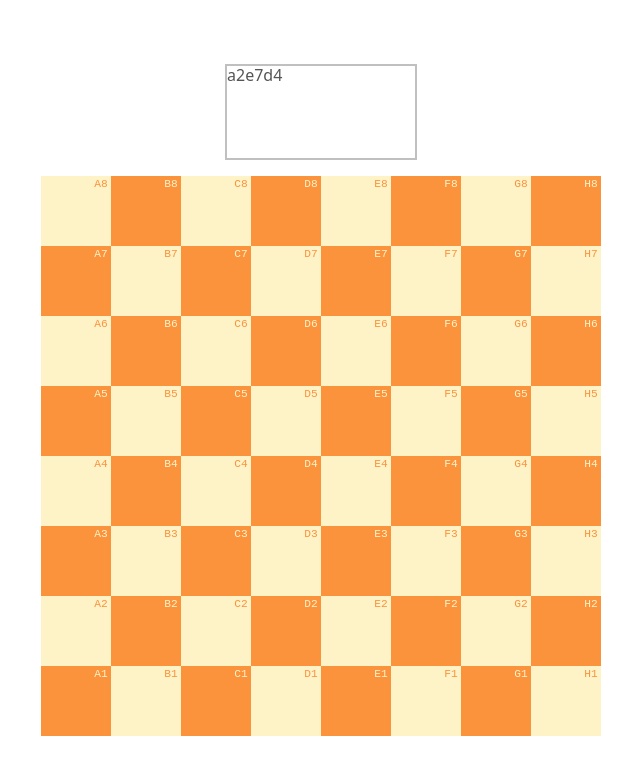
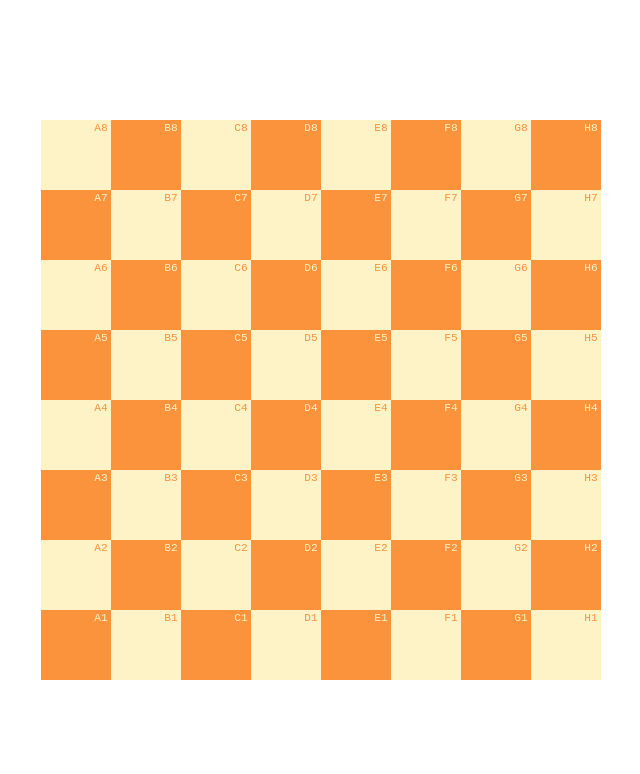
Before and after one commit to Uncannypotato69/Chess-Square-Memorization-Game-, a React (Vite) app: page /find-square-menu/find-square-arena in a window 1280 px wide. Shown: the top 774 px of the page, without its empty margins (319-959 px from the left). Built offline with nearby package versions, Linux system fonts and the light colour scheme.

Commit message:
deleted crap code

```diff
--- a/src/Components/Board/BoardRect.jsx
+++ b/src/Components/Board/BoardRect.jsx
@@ -1,18 +1,7 @@
 import React, { useContext, useState } from "react";
-import checkClick from "./checkClick";
 import { FindSquareContext } from "../Helpers/Contexts/FindSquareContext";
 
-const BoardRect = ({
-  squareDimension,
-  e,
-  i,
-  lightColor,
-  darkColor,
-  rectsRef,
-  targetSquare,
-}) => {
-  const { setActiveRect } = useContext(FindSquareContext);
-
+const BoardRect = ({ squareDimension, e, i, lightColor, darkColor }) => {
   return (
     <rect
       height={squareDimension}
@@ -22,10 +11,7 @@ const BoardRect = ({
       key={`rect-${e.squareName}-${i}`}
       fill={e.white ? lightColor : darkColor}
       data-name={e.squareName}
-      data-istarget={false}
-      ref={(e) => (rectsRef.current[i] = e)}
       className="rects"
-      onClick={(e) => checkClick(e.target, targetSquare, setActiveRect)}
     ></rect>
   );
 };
--- a/src/Components/Board/BoardTemplate.jsx
+++ b/src/Components/Board/BoardTemplate.jsx
@@ -2,10 +2,8 @@ import React, { useEffect, useState } from "react";
 
 import BoardRect from "./BoardRect";
 import BoardText from "./BoardText";
-import useRects from "./useRects";
 import { useContext } from "react";
 import { FindSquareContext } from "../Helpers/Contexts/FindSquareContext";
-import useSetTargetSquare from "./useSetTargetSquare";
 
 const BoardTemplate = ({
   squareDimension,
@@ -14,10 +12,6 @@ const BoardTemplate = ({
   darkColor,
   fontSize,
 }) => {
-  const { rects, spans, rectsRef, initialSquares, activeRect } =
-    useContext(FindSquareContext);
-  const { isTargetSquare } = useSetTargetSquare(activeRect, spans);
-
   // 8x8 Grid of rects and texts
   return (
     <svg length="auto" className="board" viewBox="0 0 400 400">
@@ -30,9 +24,6 @@ const BoardTemplate = ({
               darkColor={darkColor}
               e={e}
               i={i}
-              rectsRef={rectsRef}
-              targetSquare={isTargetSquare}
-              rects={rects}
             />
             <BoardText
               fontSize={fontSize}
--- a/src/Components/Board/checkClick.js
+++ /dev/null
@@ -1,11 +0,0 @@
-import { useContext } from "react";
-import { FindSquareContext } from "../Helpers/Contexts/FindSquareContext";
-
-// Checks whether the clicked square is the same as the targetSquare
-const checkClick = (rect, targetSquare, setActiveRect) => {
-  rect.dataset.name == targetSquare
-    ? setActiveRect(rect)
-    : console.log("Clicked the wrong square", targetSquare);
-};
-
-export default checkClick;
--- a/src/Components/Board/useSetTargetSquare.js
+++ /dev/null
@@ -1,20 +0,0 @@
-import { useState, useEffect } from 'react';
-
-// sets the first item from the initialSquares array as the targetSquare
-
-import React from 'react'
-
-const useSetTargetSquare = (activeRect, spans) => {
-
-  const [isTargetSquare, setisTargetSquare] = useState([]);
-
-  useEffect(() => {
-    spans.length > 0 && setisTargetSquare(() => spans[0].textContent);
-    console.log(activeRect)
-  }, [spans, activeRect]);
-
-  return {isTargetSquare}
-
-}
-
-export default useSetTargetSquare;
--- a/src/Components/Carousel/Carousel.jsx
+++ b/src/Components/Carousel/Carousel.jsx
@@ -1,5 +1,4 @@
 import React, { useContext, useEffect } from "react";
-import useInitialSquares from "./useInitialSquares";
 import CarouselTemplate from "./CarouselTemplate";
 import { FindSquareContext } from "../Helpers/Contexts/FindSquareContext";
 
--- a/src/Components/Carousel/CarouselTemplate.jsx
+++ b/src/Components/Carousel/CarouselTemplate.jsx
@@ -1,60 +1,11 @@
 import React, { useEffect, useRef, useState } from "react";
-import useInitialSquares from "./useInitialSquares";
-import { useSearchParams } from "react-router-dom";
-import useSpanRefs from "./useSpans";
 import { useContext } from "react";
 import { FindSquareContext } from "../Helpers/Contexts/FindSquareContext";
-import changeText from "./changeText";
-
-const addStyles = (arr) => {
-  let styles = [
-    {
-      color: "limegreen",
-      scale: 2,
-      right: "50%",
-      transition: "300ms all",
-    },
-    {
-      color: "yellow",
-      right: "0%",
-      scale: 1,
-      transition: "300ms all",
-    },
-    {
-      color: "pink",
-      scale: 0,
-      right: "-25%",
-      transition: "none",
-    },
-  ];
-
-  arr.map((e, i) => {
-    Object.assign(e.style, styles[i]);
-  });
-};
 
 const CarouselTemplate = () => {
-  const {
-    spans,
-    spansRef,
-    setSpans,
-    initialSquares,
-    activeRect,
-    squareNames,
-    hasRendered,
-    setHasRendered,
-    setInitialSquares,
-    randomSquare,
-  } = useContext(FindSquareContext);
-
-  useEffect(() => {
-    changeText(squareNames, initialSquares, setInitialSquares, spans, setSpans);
-  }, [activeRect]);
-
   return (
     <div className={`carousel`}>
-      {!hasRendered &&
-        initialSquares.map((e, i) => {
+      {initialSquares.map((e, i) => {
         return (
           <span
             className={`carousel__span`}
@@ -70,3 +21,30 @@ const CarouselTemplate = () => {
 };
 
 export default CarouselTemplate;
+
+// const addStyles = (arr) => {
+//   let styles = [
+//     {
+//       color: "limegreen",
+//       scale: 2,
+//       right: "50%",
+//       transition: "300ms all",
+//     },
+//     {
+//       color: "yellow",
+//       right: "0%",
+//       scale: 1,
+//       transition: "300ms all",
+//     },
+//     {
+//       color: "pink",
+//       scale: 0,
+//       right: "-25%",
+//       transition: "none",
+//     },
+//   ];
+
+//   arr.map((e, i) => {
+//     Object.assign(e.style, styles[i]);
+//   });
+// };
--- a/src/Components/Carousel/changeText.js
+++ /dev/null
@@ -1,26 +0,0 @@
-import React from 'react'
-import { pickRandomItem } from '../Utlis/random'
-
-const changeText = (squareNames, initialSquares, setInitialSquares, spans, setSpans) => {
-
-    if (initialSquares.length > 0){
-        // const shiftedSquare = initialSquares.shift()
-        // const randomSquare = pickRandomItem(squareNames)
-        // initialSquares.push(randomSquare)
-        // const updatedSquares = initialSquares;
-        // setInitialSquares(updatedSquares)
-        // console.log(updatedSquares)
-        // spans[0].textContent = pickRandomItem(squareNames)
-        const shiftedSpan = spans.shift()
-        const randomSquare = pickRandomItem(squareNames)
-        shiftedSpan.textContent = pickRandomItem(squareNames)
-        spans.push(shiftedSpan)
-        const updatedSpans = spans;
-        setSpans(updatedSpans)
-        console.log(updatedSpans)
-    }
-
-
-}
-
-export default changeText
--- a/src/Components/Carousel/useInitialSquares.jsx
+++ /dev/null
@@ -1,24 +0,0 @@
-import React, { useState, useEffect } from "react";
-import { pickRandomItem } from "../Utlis/random";
-import changeText from "./changeText";
-import { useContext } from "react";
-import { FindSquareContext } from "../Helpers/Contexts/FindSquareContext";
-
-const useInitialSquares = (squareNames) => {
-  const [initialSquares, setInitialSquares] = useState([]);
-
-  useEffect(() => {
-    const initialSquares = Array.from({ length: 3 }, () =>
-      pickRandomItem(squareNames)
-    );
-    setInitialSquares(initialSquares);
-  }, []);
-
-  useEffect(() => {
-    console.log(initialSquares);
-  }, [initialSquares]);
-
-  return { initialSquares, setInitialSquares };
-};
-
-export default useInitialSquares;
--- a/src/Components/Carousel/useRandomSquare.jsx
+++ /dev/null
@@ -1,18 +0,0 @@
-import React, { useEffect, useState } from "react";
-import { pickRandomItem } from "../Utlis/random";
-import { squares } from "../Helpers/squarenames";
-import { useContext } from "react";
-import { FindSquareContext } from "../Helpers/Contexts/FindSquareContext";
-
-const useRandomSquare = () => {
-  const [randomSquare, setRandomSquare] = useState();
-  const { initialSquares } = useContext(FindSquareContext);
-
-  useEffect(() => {
-    setRandomSquare(pickRandomItem(squares).squareName);
-  });
-
-  return { randomSquare, setRandomSquare };
-};
-
-export default useRandomSquare;
--- a/src/Components/Carousel/useSpans.jsx
+++ /dev/null
@@ -1,16 +0,0 @@
-import React from "react";
-import { useState, useEffect, useRef } from "react";
-
-const useSpanRefs = (initialSquares) => {
-  const [spans, setSpans] = useState([]);
-
-  const spansRef = useRef([]);
-
-  useEffect(() => {
-    setSpans(spansRef.current);
-  }, [initialSquares]);
-
-  return { spans, spansRef, setSpans };
-};
-
-export default useSpanRefs;
--- a/src/Pages/FindSquare/FindSquareArena.jsx
+++ b/src/Pages/FindSquare/FindSquareArena.jsx
@@ -4,43 +4,24 @@ import Board from "../../Components/Board/Board";
 import Carousel from "../../Components/Carousel/Carousel";
 import { FindSquareContext } from "../../Components/Helpers/Contexts/FindSquareContext";
 
-import useRects from "../../Components/Board/useRects";
-import useSpanRefs from "../../Components/Carousel/useSpans";
-import useInitialSquares from "../../Components/Carousel/useInitialSquares";
 import { squares } from "../../Components/Helpers/squarenames";
-import useRandomSquare from "../../Components/Carousel/useRandomSquare";
 
 const FindSquareArena = () => {
   const squareNames = squares.map((e) => e.squareName);
-  const { initialSquares, setInitialSquares } = useInitialSquares(squareNames);
-  // const { randomSquare, setRandomSquare } = useRandomSquare(squareNames);
-  const { rects, rectsRef } = useRects();
-  const { spans, spansRef, setSpans } = useSpanRefs(initialSquares);
-  const [activeRect, setActiveRect] = useState([]);
+  // const { initialSquares, setInitialSquares } = useInitialSquares(squareNames);
+  // const { rects, rectsRef } = useRects();
+  // const { spans, spansRef, setSpans } = useSpanRefs(initialSquares);
+  // const [activeRect, setActiveRect] = useState([]);
 
-  useEffect(() => {
-    if (spans.length > 0) {
-      spans.map((e) => console.log(e));
-    }
-  });
+  // useEffect(() => {
+  //   if (spans.length > 0) {
+  //     spans.map((e) => console.log(e));
+  //   }
+  // });
 
   return (
-    <FindSquareContext.Provider
-      value={{
-        rects,
-        rectsRef,
-        spans,
-        spansRef,
-        squareNames,
-        initialSquares,
-        activeRect,
-        setActiveRect,
-        setInitialSquares,
-        setSpans,
-      }}
-    >
+    <FindSquareContext.Provider value={{}}>
       <>
-        <Carousel />
         <Board orientation={"asWhite"} />
       </>
     </FindSquareContext.Provider>
```
Lines whose indentation alone changed are shown as unchanged.
